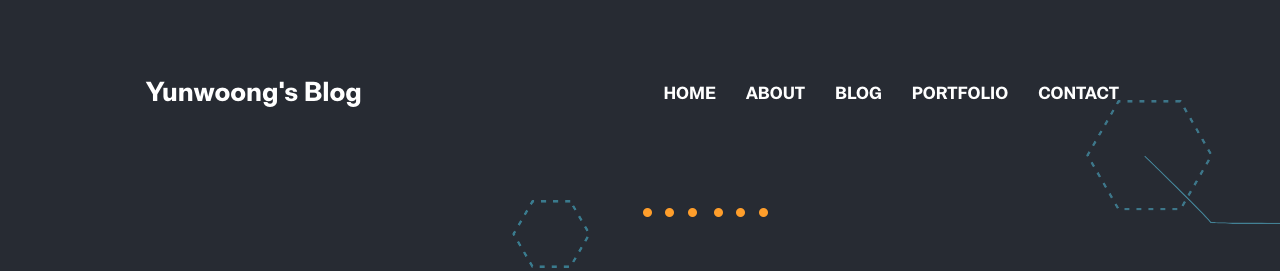
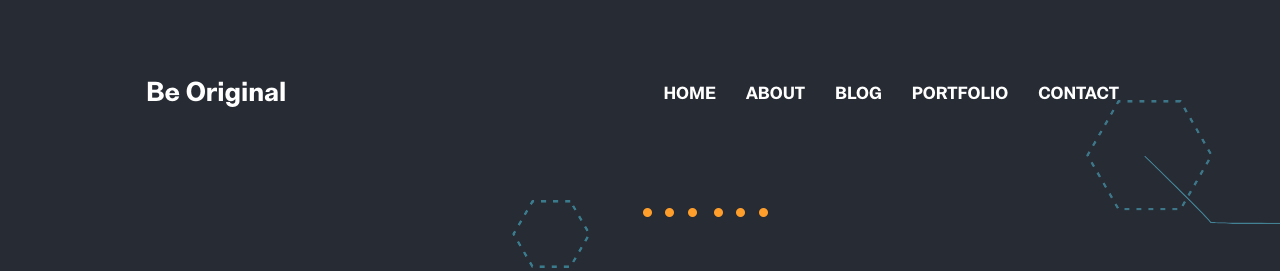
Before and after one commit to yunwoong7/yunwoong7.github.io, a Jekyll site: the page built from index.html, in a window 1280 px wide. Shown: the top 271 px of the page. Built offline with Jekyll 4.4.1, drawn with Linux system fonts in a browser that asks for light colours.

Commit message:
Change Title

```diff
--- a/_data/settings.yml
+++ b/_data/settings.yml
@@ -1,7 +1,7 @@
 #-------------------------------
 # General Site Settings
 
-title: Yunwoong's Blog
+title: Be Original
 logo:
 author: yunwoong Kim
 description: 김윤웅의 개인 블로그입니다.
```
